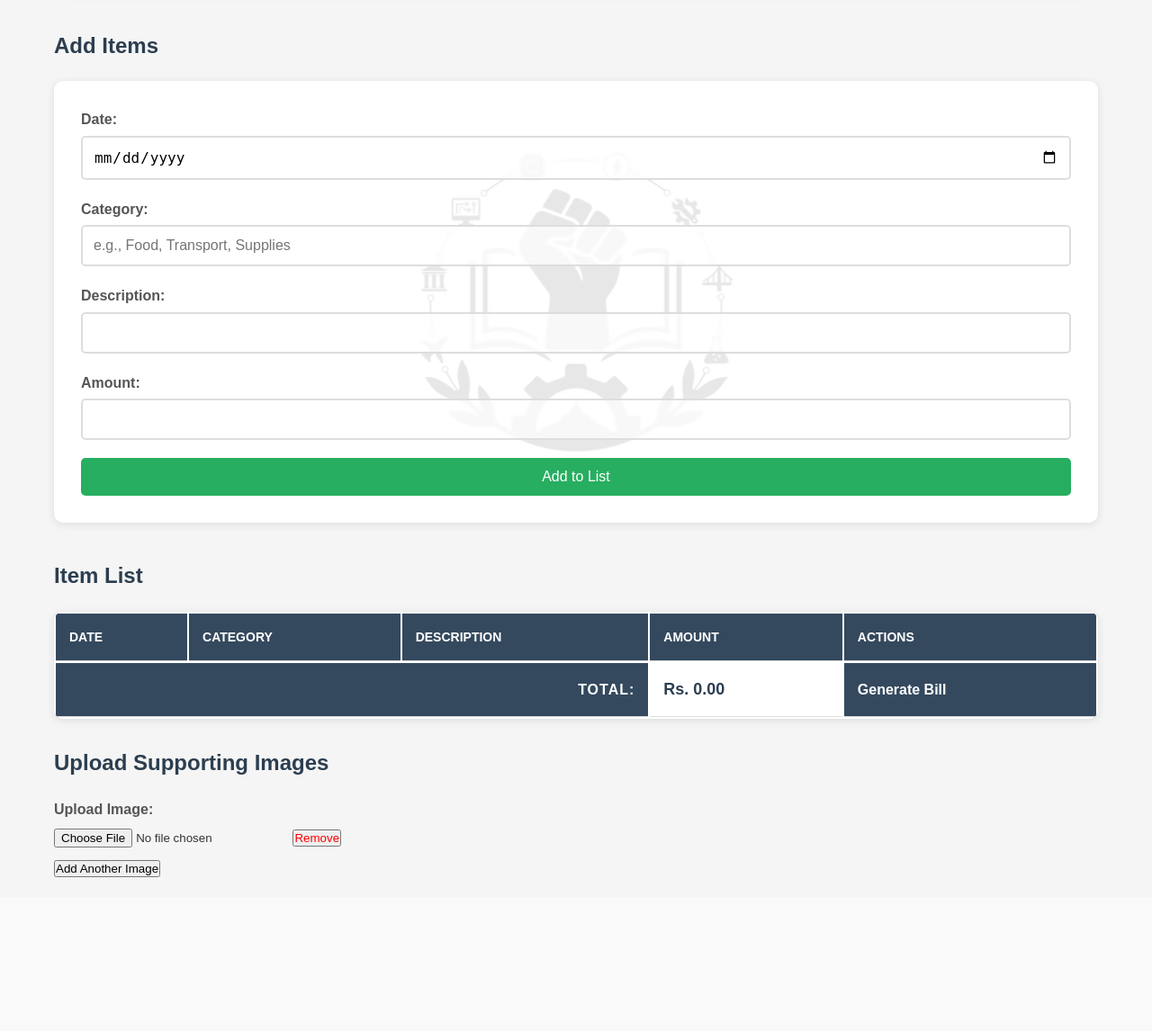
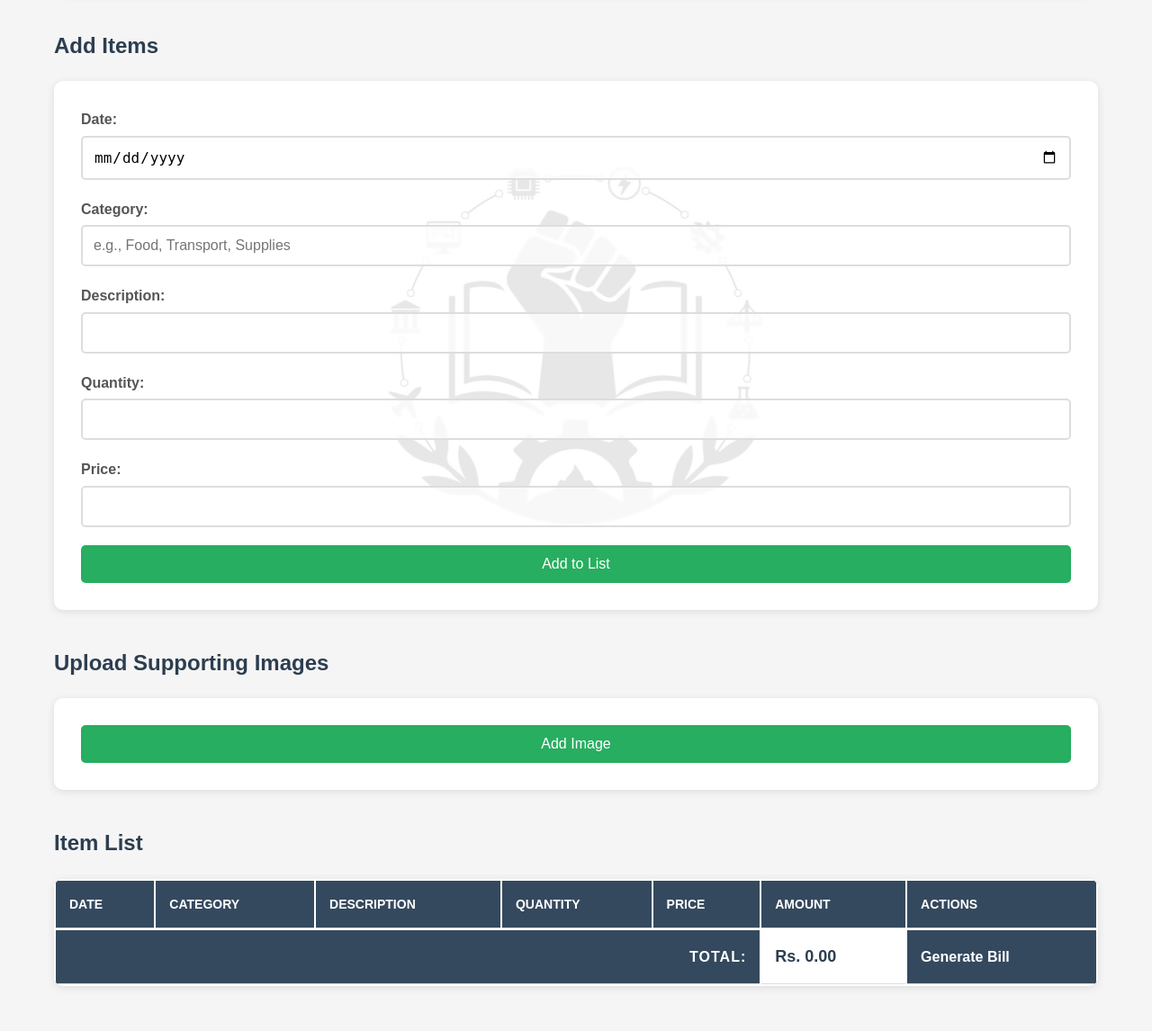
Before and after one commit to automationteamfsu-create/FSUBILL, a Flask app: page / in a window 1280 px wide. Shown: the part 437-1583 px from the top of the page at 90% size. Before the commit the page ends 1412 px from the top, so only its background shows below. Run offline with Flask 3, Linux system fonts and the light colour scheme.

Commit message:
Changes made by aadi

```diff
--- a/app.py
+++ b/app.py
@@ -26,7 +26,7 @@ def parlament():
         list_of_lists =table_values
 
 
-        total = sum([float(i[3]) for i in list_of_lists])
+        total = sum([float(i[5]) for i in list_of_lists])
         print(list_of_lists)
 
 
@@ -56,10 +56,10 @@ def parlament():
 
         payload = {
             "html": rd,
-            "margin_top": "0.5cm",
-            "margin_bottom": "0.5cm",
-            "margin_right": "0.5cm",
-            "margin_left": "0.5cm",
+            "margin_top": "0cm",
+            "margin_bottom": "0cm",
+            "margin_right": "0cm",
+            "margin_left": "0cm",
             "no_backgrounds": False
         }
         headers = {
@@ -71,3 +71,5 @@ def parlament():
         aa = (response.json()['data']['url'])
 
         return render_template('bill-new.html', title=title, date=date, tableData=list_of_lists, total=total, downloadLink=aa, downloadName="Download? Zoom out if you can't see complete tabel ",images=images_base64)
+if __name__ == "__main__":
+    app.run(debug=True)
--- a/static/javascript.js
+++ b/static/javascript.js
@@ -16,7 +16,7 @@ document.addEventListener('DOMContentLoaded', function() {
         let total = 0;
 
         for (let i = 0; i < rows.length; i++) {
-            const amountCell = rows[i].getElementsByTagName('td')[3]; // Changed from index 2 to 3
+            const amountCell = rows[i].getElementsByTagName('td')[5]; // Changed from index 2 to 3
             if (amountCell) {
                 total += parseFloat(amountCell.innerText) || 0;
             }
@@ -43,10 +43,12 @@ document.addEventListener('DOMContentLoaded', function() {
         const date = document.getElementById('date').value;
         const category = document.getElementById('category').value;
         const description = document.getElementById('description').value; // Added description
-        const amount = parseFloat(document.getElementById('amount').value);
+        const quantity = parseFloat(document.getElementById('quantity').value);
+        const price = parseFloat(document.getElementById('price').value);
+        const amount = quantity * price;
 
         // Validate inputs
-        if (!date || !category || !description || isNaN(amount)) { // Added description validation
+        if (!date || !category || !description || isNaN(quantity) || isNaN(price)) { // Added description validation
             alert('Please fill in all fields correctly.');
             return;
         }
@@ -59,10 +61,12 @@ document.addEventListener('DOMContentLoaded', function() {
         newRow.insertCell(0).innerText = date;
         newRow.insertCell(1).innerText = category;
         newRow.insertCell(2).innerText = description; // Added description cell
-        newRow.insertCell(3).innerText = amount.toFixed(2); // Amount moved to index 3
+        newRow.insertCell(3).innerText = quantity; // Quantity moved to index 3
+        newRow.insertCell(4).innerText = price.toFixed(2); // Price moved to index 4
+        newRow.insertCell(5).innerText = amount.toFixed(2); // Amount moved to index 5
 
         // Add delete button
-        const actionsCell = newRow.insertCell(4); // Actions moved to index 4
+        const actionsCell = newRow.insertCell(6); // Actions moved to index 6
         actionsCell.innerHTML = '<button onclick="deleteRow(this)" class="delete-btn">Delete</button>';
 
         // Update total cost
--- a/static/style.css
+++ b/static/style.css
@@ -3,10 +3,10 @@
     padding: 0;
     box-sizing: border-box;
 }
-    .file-input-group {
+.file-input-group {
       margin-bottom: 8px;
     }
-    .remove-file-btn {
+.remove-file-btn {
       margin-left: 8px;
       color: red;
       cursor: pointer;
@@ -222,7 +222,6 @@ tbody tr:nth-child(even) {
     background-color: white !important;
     color: #2c3e50 !important;
 }
-
 /* Delete Button */
 .delete-btn {
     background-color: #e74c3c;
@@ -260,6 +259,124 @@ tbody tr:nth-child(even) {
     border: 1px solid #f5c6cb;
 }
 
+#fileInputsContainer{
+    background: white;
+    background-image: url('fsulogo.jpg');
+    background-repeat: no-repeat;
+    background-position: center center;
+    background-size: contain;
+    background-blend-mode: overlay;
+    opacity: 1;
+    padding: 30px;
+    border-radius: 10px;
+    box-shadow: 0 2px 10px rgba(0,0,0,0.1);
+    margin-bottom: 40px;
+    position: relative;
+}
+
+
+.addImageBtn {
+    background-color: #27ae60;
+    color: white;
+    padding: 12px 30px;
+    border: none;
+    border-radius: 5px;
+    font-size: 16px;
+    cursor: pointer;
+    transition: background-color 0.3s;
+    width: 100%;
+}
+
+.addImageBtn:hover {
+    background-color: #229954;
+}
+
+/* File Input Styling */
+.fileInputsContainer {
+    background: white;
+    padding: 20px;
+    border-radius: 10px;
+    box-shadow: 0 2px 10px rgba(0,0,0,0.1);
+    margin-bottom: 30px;
+}
+
+.file-input-group {
+    display: flex;
+    align-items: center;
+    margin-bottom: 15px;
+    padding: 10px;
+    border: 2px dashed #ddd;
+    border-radius: 8px;
+    background-color: #f9f9f9;
+    transition: border-color 0.3s ease;
+}
+
+.file-input-group:hover {
+    border-color: #27ae60;
+    background-color: #f0f8f0;
+}
+
+.file-input-group input[type="file"] {
+    flex: 1;
+    padding: 0;
+    border: none;
+    background-color: transparent;
+    font-size: 14px;
+    position: relative;
+}
+
+/* Custom file input styling */
+.file-input-group input[type="file"]::file-selector-button {
+    background-color: #3498db;
+    color: white;
+    padding: 10px 20px;
+    border: none;
+    border-radius: 6px;
+    cursor: pointer;
+    font-size: 14px;
+    font-weight: 500;
+    margin-right: 15px;
+    transition: background-color 0.3s ease;
+}
+
+.file-input-group input[type="file"]::file-selector-button:hover {
+    background-color: #2980b9;
+}
+
+/* For older browsers */
+.file-input-group input[type="file"]::-webkit-file-upload-button {
+    background-color: #3498db;
+    color: white;
+    padding: 10px 20px;
+    border: none;
+    border-radius: 6px;
+    cursor: pointer;
+    font-size: 14px;
+    font-weight: 500;
+    margin-right: 15px;
+    transition: background-color 0.3s ease;
+}
+
+.file-input-group input[type="file"]::-webkit-file-upload-button:hover {
+    background-color: #2980b9;
+}
+
+.remove-file-btn {
+    background-color: #e74c3c;
+    color: white;
+    padding: 8px 15px;
+    border: none;
+    border-radius: 4px;
+    margin-left: 10px;
+    cursor: pointer;
+    font-size: 14px;
+    transition: background-color 0.3s ease;
+}
+
+.remove-file-btn:hover {
+    background-color: #c0392b;
+}
+
 /* Responsive Design */
 @media (max-width: 768px) {
     .container {
--- a/templates/Index.html
+++ b/templates/Index.html
@@ -37,12 +37,23 @@
                 <input type="text" id="description" name="description" >
             </div>
             <div class="form-group">
-                <label for="amount">Amount:</label>
-                <input type="number" id="amount" name="amount" min="0" step="0.01" required>
+                <label for="quantity">Quantity:</label>
+                <input type="number" id="quantity" name="quantity" min="0" step="1" required>
             </div>
+            <div class="form-group">
+                <label for="price">Price:</label>
+                <input type="number" id="price" name="price" min="0" step="0.01" required>
+            </div>
+
             <button type="submit">Add to List</button>
         </form>
+<h2>Upload Supporting Images</h2>
 
+  <div id="fileInputsContainer">
+    <!-- Initial file input with remove button -->
+
+    <button type="button" onclick="addFileInput();" class="addImageBtn">Add Image</button>
+  </div>
         <h2>Item List</h2>
         <table id="itemTable">
             <thead>
@@ -50,6 +61,8 @@
                     <th>Date</th>
                     <th>Category</th>
                     <th>Description</th>
+                    <th>Quantity</th>
+                    <th>Price</th>
                     <th>Amount</th>
                     <th>Actions</th>
                 </tr>
@@ -59,7 +72,7 @@
             </tbody>
             <tfoot>
                 <tr class="total-row">
-                    <td colspan="3" class="total-label">Total:</td>
+                    <td colspan="5" class="total-label">Total:</td>
                     <td class="total-amount">Rs. <span id="totalCost">0.00</span></td>
                     <td onclick="generateBill()">Generate Bill</td>
                 </tr>
@@ -67,24 +80,15 @@
         </table>
 
 
-<h2>Upload Supporting Images</h2>
 
-  <div id="fileInputsContainer">
-    <!-- Initial file input with remove button -->
-    <div class="file-input-group">
-      <label for="supportingImage1">Upload Image:</label>
-      <input type="file" id="supportingImage1" name="supportingImages" accept="image/*">
-      <button type="button" onclick="removeFileInput(this)" class="remove-file-btn">Remove</button>
-    </div>
-  </div>
 
-  <button type="button" onclick="addFileInput()">Add Another Image</button>
+
 
 
     <script src="{{url_for('static',filename='javascript.js')}}"></script>
     <script src="billPage.js"></script>
   <script>
-    let fileCounter = 1;
+    let fileCounter = 0;
 
     function addFileInput() {
       fileCounter++;
@@ -93,7 +97,6 @@
       const newFileGroup = document.createElement('div');
       newFileGroup.className = 'file-input-group';
       newFileGroup.innerHTML = `
-        <label for="supportingImage${fileCounter}">Upload Image:</label>
         <input type="file" id="supportingImage${fileCounter}" name="supportingImages" accept="image/*">
         <button type="button" onclick="removeFileInput(this)" class="remove-file-btn">Remove</button>
       `;
```
Also changed, not shown: templates/bill-new.html (+13 -9 lines).
